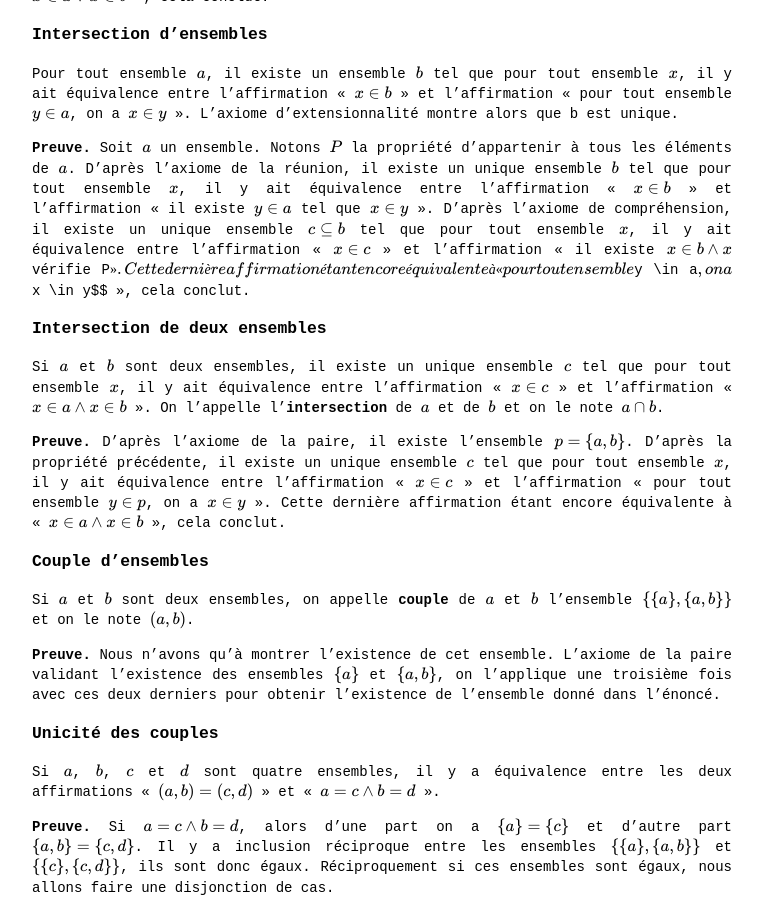
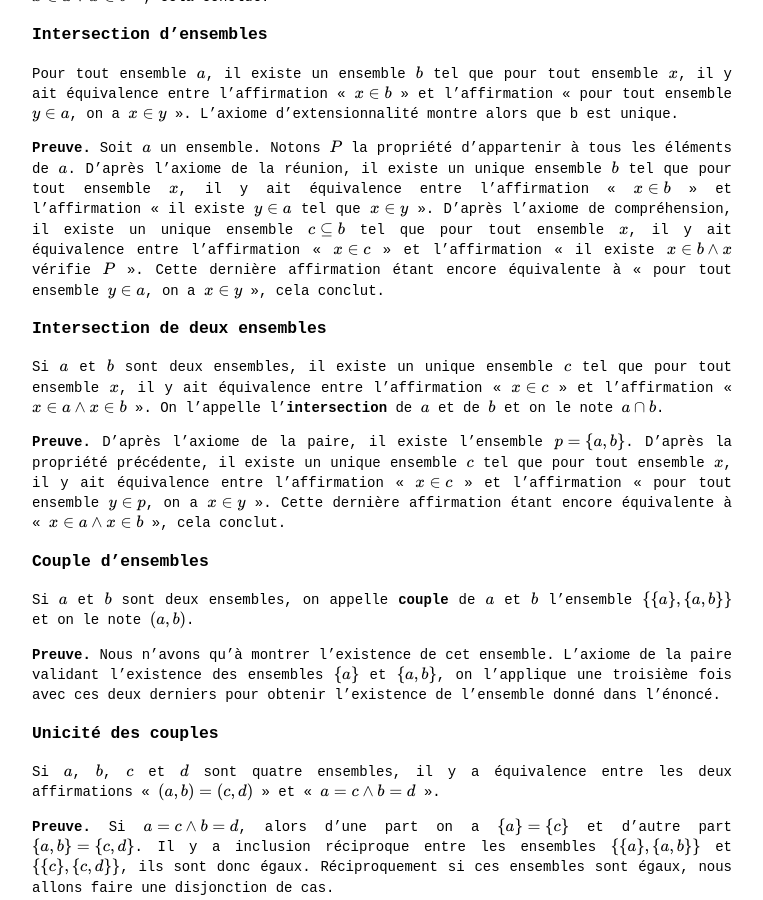
Before and after one commit to Thrallherd/AlgebraExNihilo, a Jekyll site: the page built from set_res1.md, in a window 1280 px wide and 900 px high, scrolled down 1247 px. Shown: the whole window, without its empty margins (258-1021 px from the left). Built offline with Jekyll 4.4.1, drawn with Linux system fonts in a browser that asks for light colours; formulas are drawn with MathJax 3.

Commit message:
Update set_res1.md

```diff
--- a/set_res1.md
+++ b/set_res1.md
@@ -35,7 +35,7 @@ Si $$a$$ et $$b$$ sont deux ensembles, il existe un unique ensemble $$c$$ tel qu
 ### Intersection d'ensembles
 Pour tout ensemble $$a$$, il existe un ensemble $$b$$ tel que pour tout ensemble $$x$$, il y ait équivalence entre l’affirmation « $$x \in b$$ » et l’affirmation « pour tout ensemble $$y \in a$$, on a $$x \in y$$ ». L’axiome d’extensionnalité montre alors que b est unique.
 
-**Preuve.** Soit $$a$$ un ensemble. Notons $$P$$ la propriété d'appartenir à tous les éléments de $$a$$. D'après l'axiome de la réunion, il existe un unique ensemble $$b$$ tel que pour tout ensemble $$x$$, il y ait équivalence entre l'affirmation « $$x \in b$$ » et l'affirmation « il existe $$y \in a$$ tel que $$x \in y$$ ». D'après l'axiome de compréhension, il existe un unique ensemble $$c \subseteq b$$ tel que pour tout ensemble $$x$$, il y ait équivalence entre l'affirmation « $$x \in c$$ » et l'affirmation « il existe $$x \in b \land x$$ vérifie P$$ ». Cette dernière affirmation étant encore équivalente à « pour tout ensemble $$y \in a$$, on a $$x \in y$$ », cela conclut.
+**Preuve.** Soit $$a$$ un ensemble. Notons $$P$$ la propriété d'appartenir à tous les éléments de $$a$$. D'après l'axiome de la réunion, il existe un unique ensemble $$b$$ tel que pour tout ensemble $$x$$, il y ait équivalence entre l'affirmation « $$x \in b$$ » et l'affirmation « il existe $$y \in a$$ tel que $$x \in y$$ ». D'après l'axiome de compréhension, il existe un unique ensemble $$c \subseteq b$$ tel que pour tout ensemble $$x$$, il y ait équivalence entre l'affirmation « $$x \in c$$ » et l'affirmation « il existe $$x \in b \land x$$ vérifie $$P$$ ». Cette dernière affirmation étant encore équivalente à « pour tout ensemble $$y \in a$$, on a $$x \in y$$ », cela conclut.
 
 ### Intersection de deux ensembles
 Si $$a$$ et $$b$$ sont deux ensembles, il existe un unique ensemble $$c$$ tel que pour tout ensemble $$x$$, il y ait équivalence entre l'affirmation « $$x \in c$$ » et l'affirmation « $$x \in a \land x \in b$$ ». On l'appelle l'**intersection** de $$a$$ et de $$b$$ et on le note $$a \cap b$$.
```
